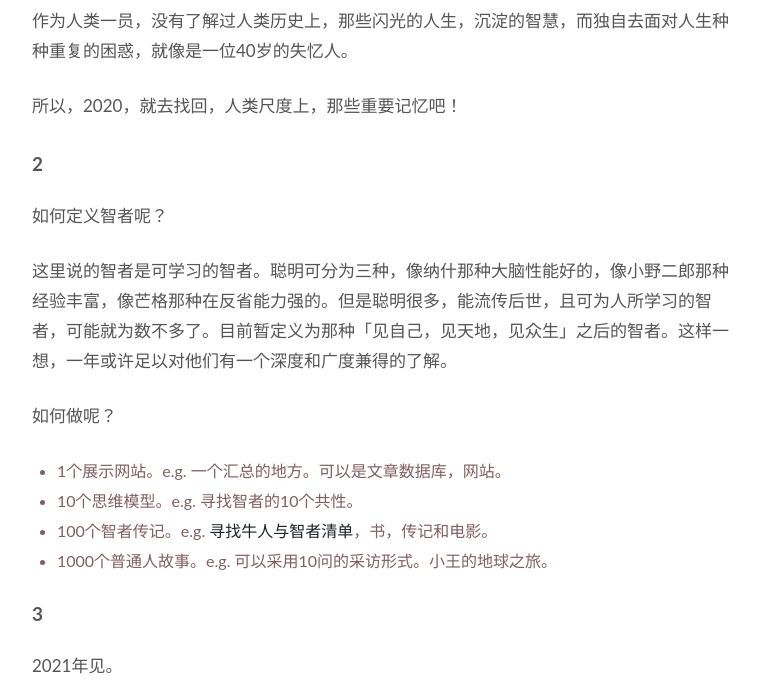
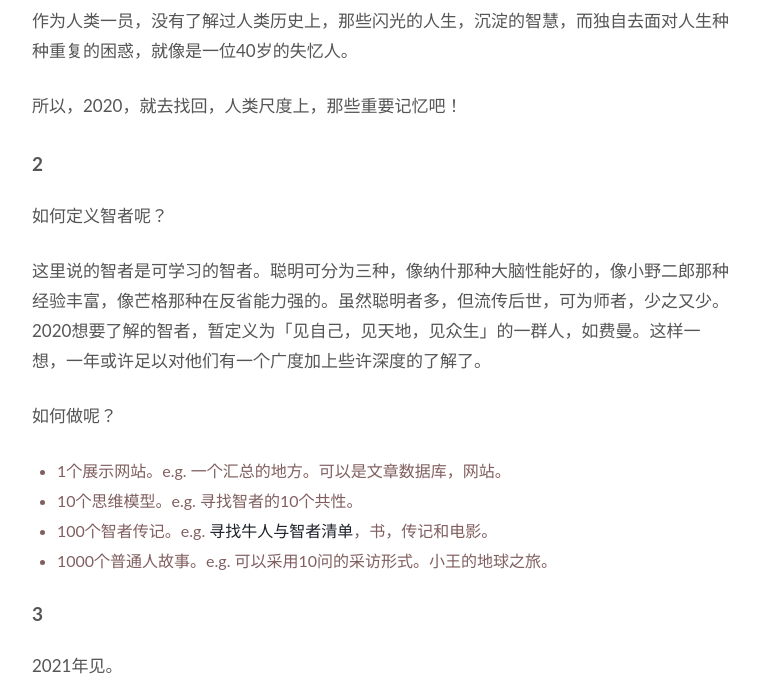
Before and after one commit to WillWang-X/willwang-x.github.io, a Jekyll site: the page built from _posts/2020-01-04-2020-master.md, in a window 1280 px wide and 900 px high, scrolled down 1204 px, cut to the strip 0-682 px from the top of the window. Shown: the whole strip, without its empty margins (258-1018 px from the left). Built offline with Jekyll 4.4.1, drawn with Linux system fonts in a browser that asks for light colours.

Commit message:
Add 2020 master

```diff
--- a/_posts/2020-01-04-2020-master.md
+++ b/_posts/2020-01-04-2020-master.md
@@ -42,7 +42,7 @@ published: true
 
 如何定义智者呢？
 
-这里说的智者是可学习的智者。聪明可分为三种，像纳什那种大脑性能好的，像小野二郎那种经验丰富，像芒格那种在反省能力强的。但是聪明很多，能流传后世，且可为人所学习的智者，可能就为数不多了。目前暂定义为那种「见自己，见天地，见众生」之后的智者。这样一想，一年或许足以对他们有一个深度和广度兼得的了解。
+这里说的智者是可学习的智者。聪明可分为三种，像纳什那种大脑性能好的，像小野二郎那种经验丰富，像芒格那种在反省能力强的。虽然聪明者多，但流传后世，可为师者，少之又少。2020想要了解的智者，暂定义为「见自己，见天地，见众生」的一群人，如费曼。这样一想，一年或许足以对他们有一个广度加上些许深度的了解了。
 
 如何做呢？
 
```
